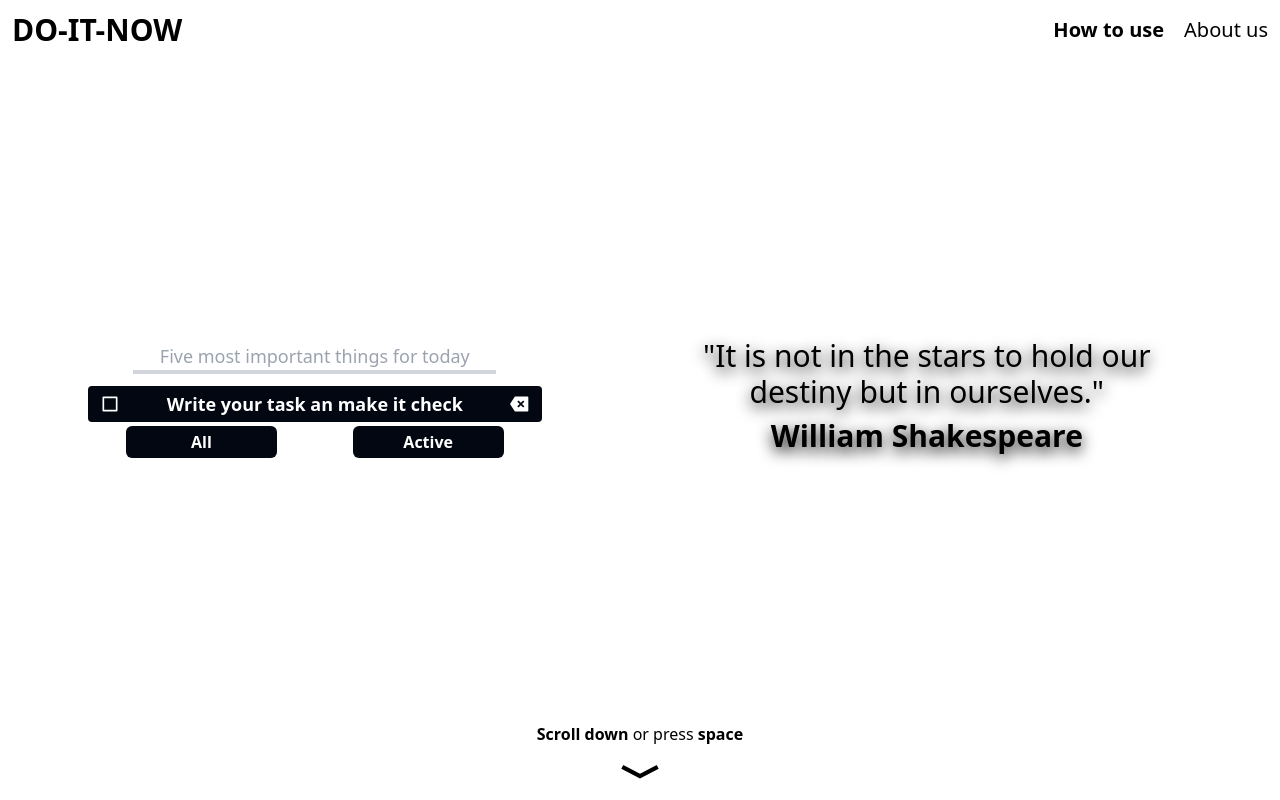
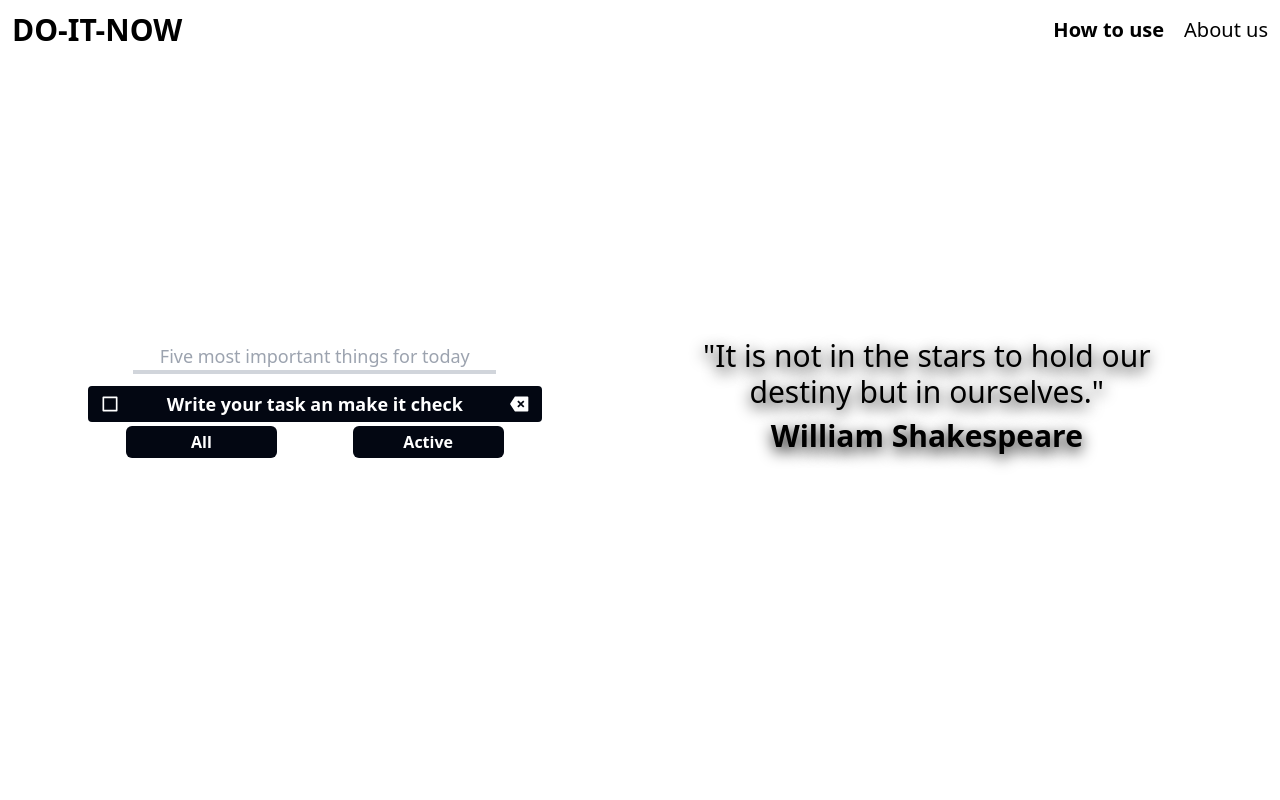
Before and after one commit to fantasyfuerte/DO-IT-PROJECT, a React (Vite) app: page / in a window 1280 px wide. Shown: the top 800 px of the page. Built offline with nearby package versions, Linux system fonts and the light colour scheme.

Commit message:
Quitting scrollDowText component

```diff
--- a/src/components/ScrollDownText.tsx
+++ /dev/null
@@ -1,16 +0,0 @@
-import { RiArrowDownWideFill } from "react-icons/ri";
-
-const ScrollDownText: React.FC = () => {
-  return (
-    <div
-      className={`hidden md:flex flex-col bg w-full items-center fixed bottom-1`}
-    >
-      <p>
-        <strong>Scroll down</strong> or press <strong>space</strong>
-      </p>
-      <RiArrowDownWideFill size={50} />
-    </div>
-  );
-};
-
-export default ScrollDownText;
--- a/src/pages/HomePage.tsx
+++ b/src/pages/HomePage.tsx
@@ -1,4 +1,3 @@
-import ScrollDownText from "@/components/ScrollDownText";
 import ContentSection from "@/ContentsSection/ContentsSection";
 import QuotesApp from "@/QuotesApp/QuotesApp";
 import ToDoApp from "@/ToDoApp/ToDoApp";
@@ -10,7 +9,6 @@ export const HomePage: React.FC = () => {
         <ToDoApp />
         <QuotesApp />
       </div>
-      <ScrollDownText />
       <ContentSection />
     </>
   );
```
